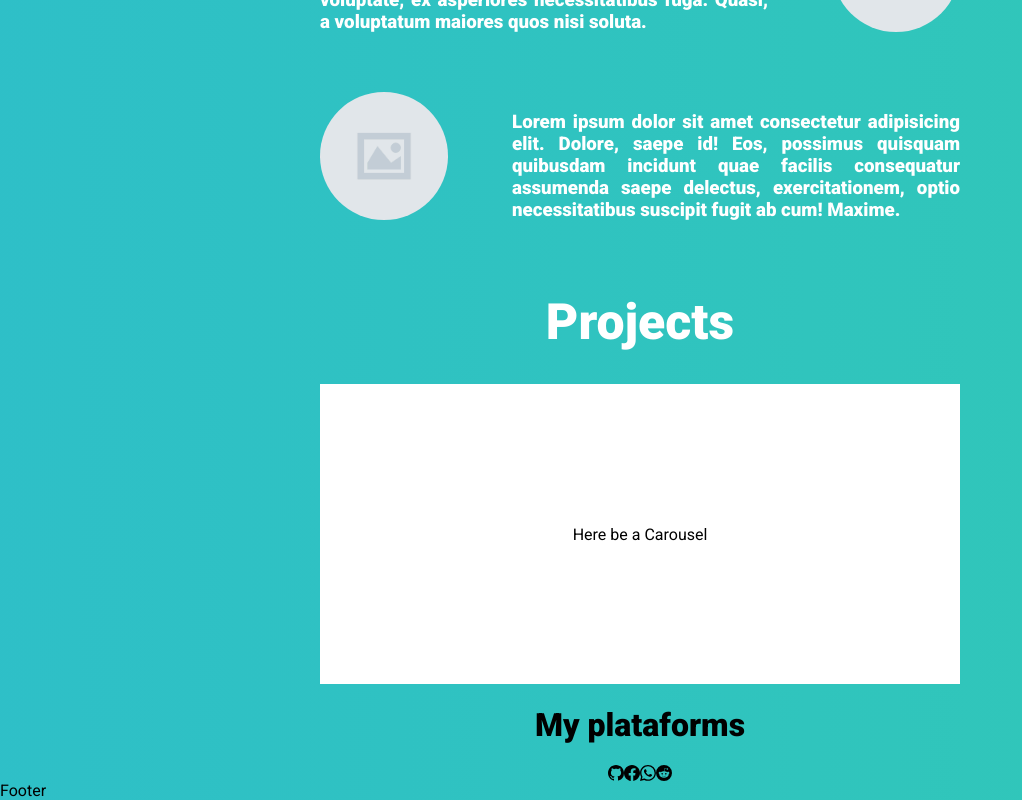
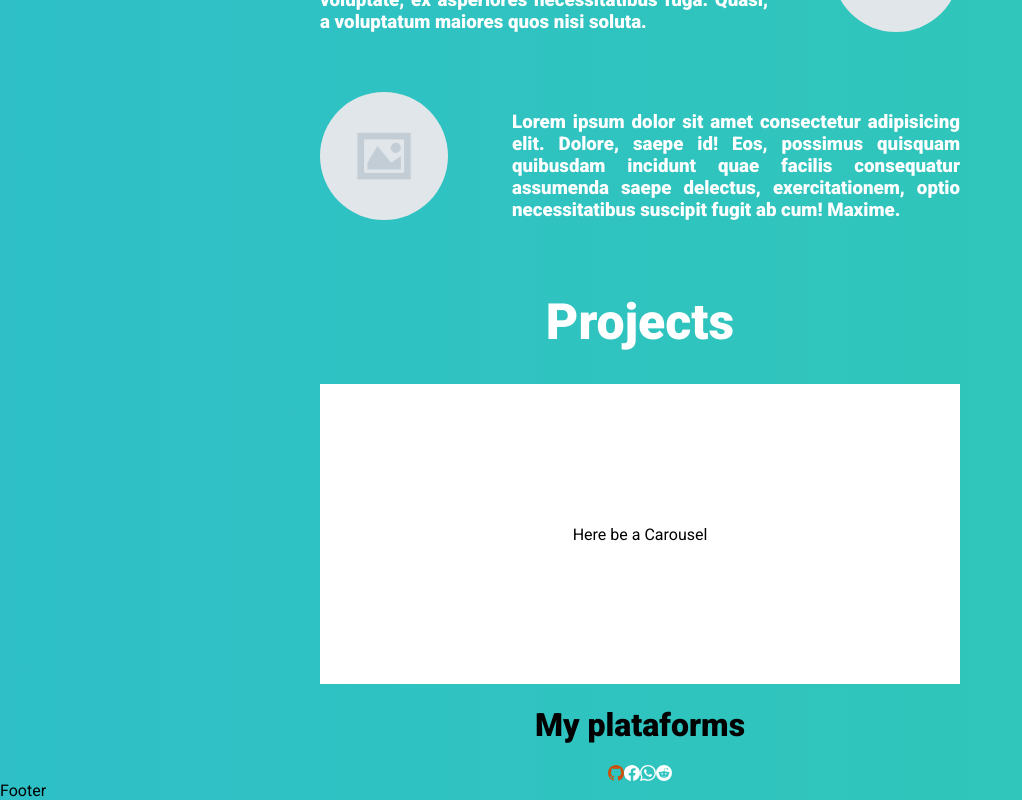
Before and after one commit to NovumChaldea/persona, a React (Create React App) app: page / in a window 1280 px wide. In both pictures the pointer is over the icon 616 px from the left and 1378 px from the top of the page. Shown: the part 605-1405 px from the top of the page, without its empty margins (0-1022 px from the left). Built offline with nearby package versions, Linux system fonts and the light colour scheme.

Commit message:
Added style to the icons

```diff
--- a/src/components/Contact.jsx
+++ b/src/components/Contact.jsx
@@ -7,7 +7,7 @@ const Contact = () => {
     <div className={styles.structure}>
       <h1>My plataforms</h1>
       <div className={styles.icons}>
-        <BsGithub/>
+        <BsGithub className={styles.github}/>
         <BsFacebook/>
         <BsWhatsapp/>
         <BsReddit/>
--- a/src/styles/Contact.module.css
+++ b/src/styles/Contact.module.css
@@ -9,4 +9,21 @@
     display: flex;
     flex-direction: row;
     align-items: center;
+    color:white;
 }
+
+.github:hover{
+    color:#c9510c;
+}
+
+.facebook:hover{
+    color:#3b5998;
+}
+
+.whatsapp:hover{
+    color:#128C7E
+}
+
+.reddit:hover{
+    color:#FF4500
+}
```
